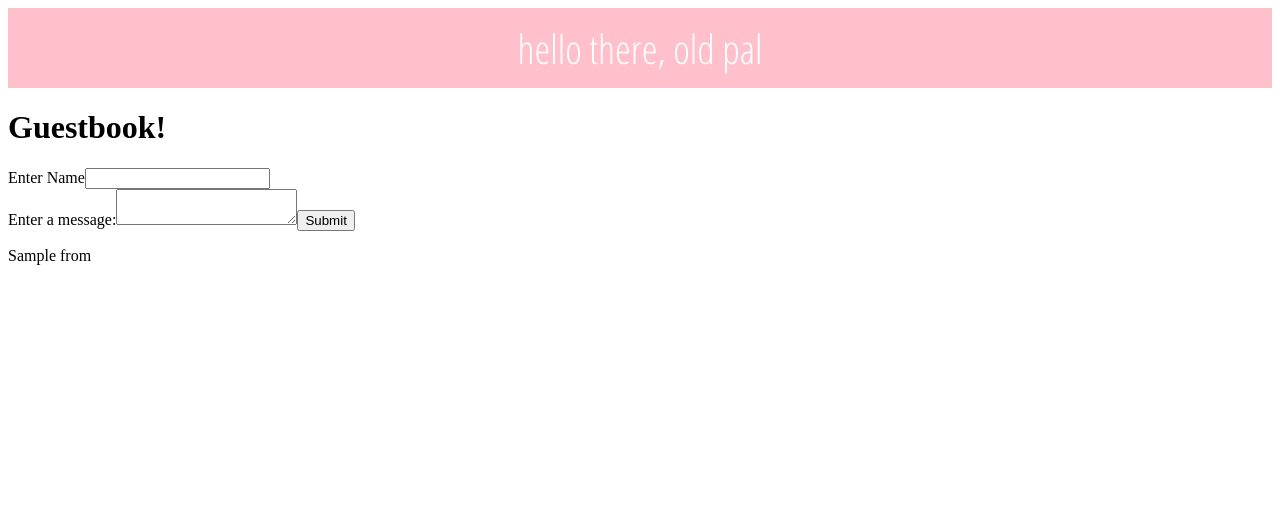
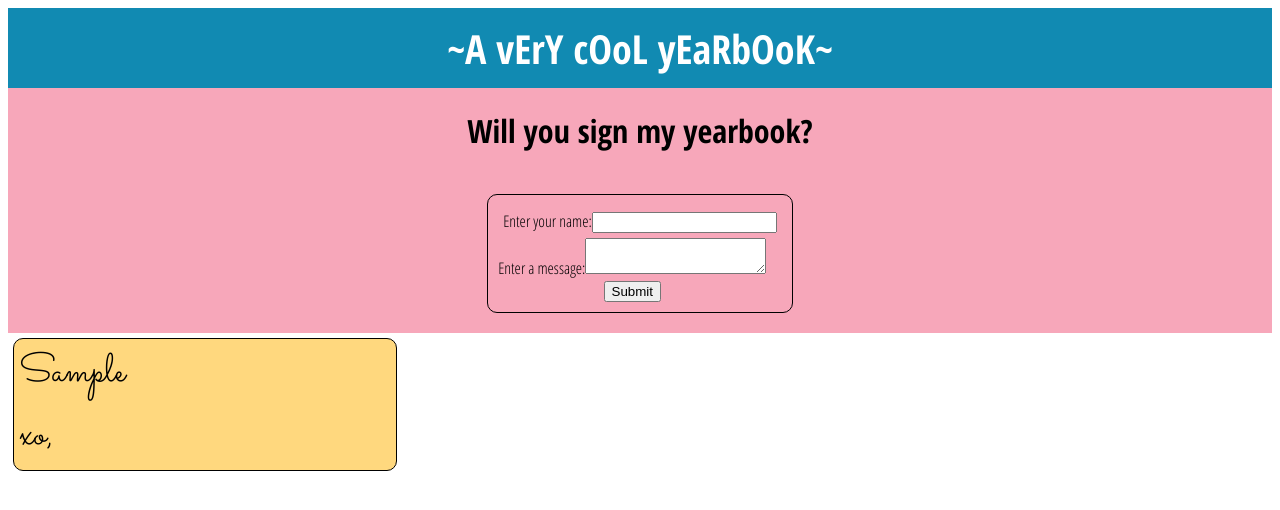
Before and after one commit to michellerenehey/adv-react-guestbook, a React (Create React App) app: page / in a window 1280 px wide. Both pictures are taken after typing "Sample" into the empty fields and a click on the button "Submit". Shown: the top 510 px of the page. Built offline with nearby package versions, Linux system fonts and the light colour scheme.

Commit message:
styling app

```diff
--- a/public/index.html
+++ b/public/index.html
@@ -5,10 +5,7 @@
     <link rel="icon" href="%PUBLIC_URL%/favicon.ico" />
     <meta name="viewport" content="width=device-width, initial-scale=1" />
     <meta name="theme-color" content="#000000" />
-    <meta
-      name="description"
-      content="Web site created using create-react-app"
-    />
+    <meta name="description" content="Web site created using create-react-app" />
     <link rel="apple-touch-icon" href="%PUBLIC_URL%/logo192.png" />
     <!--
       manifest.json provides metadata used when your web app is installed on a
@@ -24,7 +21,7 @@
       work correctly both with client-side routing and a non-root public URL.
       Learn how to configure a non-root public URL by running `npm run build`.
     -->
-    <title>React App</title>
+    <title>Yearbook</title>
   </head>
   <body>
     <noscript>You need to enable JavaScript to run this app.</noscript>
--- a/src/App.css
+++ b/src/App.css
@@ -1,6 +1,8 @@
 @import url('https://fonts.googleapis.com/css2?family=Open+Sans+Condensed:ital,wght@0,300;0,700;1,300&display=swap');
-
+@import url('https://fonts.googleapis.com/css2?family=Sacramento&display=swap');
+/* font-family: 'Sacramento', cursive; */
 .App {
   text-align: center;
   margin: 0;
+  height: 100vh;
 }
--- a/src/components/Guestbook/Guestbook.css
+++ b/src/components/Guestbook/Guestbook.css
@@ -0,0 +1,22 @@
+.Guestbook {
+  font-family: 'Sacramento', cursive;
+  font-size: 5vh;
+  display: flex;
+  flex-direction: row;
+  flex-wrap: wrap;
+}
+
+.entry {
+  background-color: #ffd166d6;
+  border-radius: 10px;
+  border: 1px black solid;
+  margin: 5px;
+  width: 30vw;
+}
+.message {
+  margin: 5px;
+}
+
+.name {
+  margin: 5px;
+}
--- a/src/components/Guestbook/Guestbook.jsx
+++ b/src/components/Guestbook/Guestbook.jsx
@@ -5,12 +5,13 @@ export default function Guestbook() {
   const { messages } = useMessages();
 
   return (
-    <div>
+    <div className="Guestbook">
       {messages.map((message) => {
         return (
-          <p key={message.note}>
-            {message.note} from {message.name}
-          </p>
+          <div key={message.note} className="entry">
+            <p className="message">{message.note}</p>
+            <p className="name">xo, {message.name}</p>
+          </div>
         );
       })}
     </div>
--- a/src/components/Header/Header.css
+++ b/src/components/Header/Header.css
@@ -1,5 +1,5 @@
 .Header {
-  background-color: pink;
+  background-color: #118ab2;
   height: 10vh;
   display: flex;
   flex-direction: column;
@@ -8,4 +8,5 @@
   font-family: 'Open Sans Condensed', sans-serif;
   font-size: 5vh;
   color: white;
+  font-weight: bold;
 }
--- a/src/components/Header/Header.jsx
+++ b/src/components/Header/Header.jsx
@@ -4,6 +4,8 @@ import { useUser } from '../../context/UserContext';
 export default function Header() {
   const { user } = useUser();
   return (
-    <div className="Header">{user ? <p>hello there, {user}</p> : <p>hello there, old pal</p>}</div>
+    <div className="Header">
+      {user ? <p>last signed by {user}</p> : <p>~A vErY cOoL yEaRbOoK~</p>}
+    </div>
   );
 }
--- a/src/views/Home/Home.css
+++ b/src/views/Home/Home.css
@@ -0,0 +1,26 @@
+.Home {
+  display: flex;
+  flex-direction: column;
+  align-items: center;
+  font-family: 'Open Sans Condensed', sans-serif;
+  background-color: #ef476e79;
+  /* height: 50vh; */
+}
+
+.guestbook {
+  border-radius: 10px;
+  border: 1px solid black;
+  padding: 10px;
+  display: flex;
+  flex-direction: column;
+  align-items: start;
+  margin: 20px;
+}
+
+.submit-button {
+  text-align: center;
+}
+
+.guestbook-name {
+  margin: 5px;
+}
--- a/src/views/Home/Home.jsx
+++ b/src/views/Home/Home.jsx
@@ -6,8 +6,7 @@ import { useState } from 'react';
 export default function Home() {
   const [newMessage, setNewMessage] = useState('');
   const [name, setName] = useState('');
-
-  const { user, setUser } = useUser();
+  const { setUser } = useUser();
   const { messages, setMessages } = useMessages();
 
   const handleSubmit = (e) => {
@@ -17,18 +16,24 @@ export default function Home() {
     setNewMessage('');
   };
 
-  console.log(messages);
-
   return (
-    <div>
-      <h1>Guestbook!</h1>
-      <label>Enter Name</label>
+    <div className="Home">
+      <h1>Will you sign my yearbook?</h1>
+      <div className="guestbook">
+        <div className="guestbook-name">
+          <label>Enter your name:</label>
           <input value={name} onChange={(e) => setName(e.target.value)} />
+        </div>
+        <div className="guestbook-entry">
           <form onSubmit={handleSubmit}>
             <label>Enter a message:</label>
             <textarea value={newMessage} onChange={(e) => setNewMessage(e.target.value)} />
+            <div className="submit-button">
               <button type="submit">Submit</button>
+            </div>
           </form>
+        </div>
+      </div>
     </div>
   );
 }
```
Lines whose indentation alone changed are shown as unchanged.
